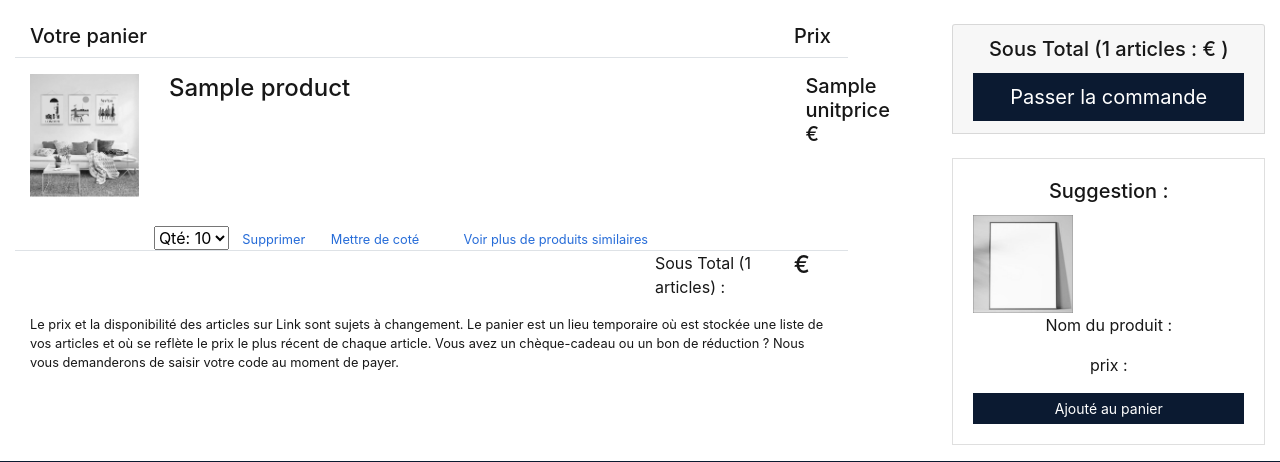
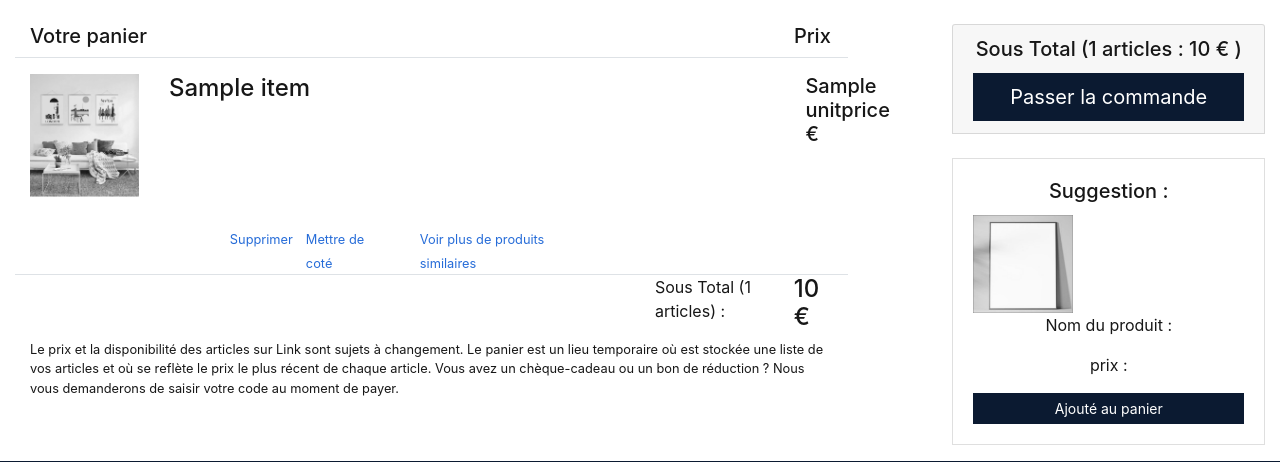
Before and after one commit to Afpa-repo/CDA_20046-2, a Symfony app: template filRouge/templates/cart/index.html.twig in a window 1280 px wide. Shown: the part 170-632 px from the top of the page. Run offline with Twig, Linux system fonts and the light colour scheme; the template is opened without the code that fills it: most values are stand-ins (such as "Sample title", 1, 10 or a date in 2020); some libraries are stand-ins or nearby versions.

Commit message:
affichage du panier / passage de variable twig

```diff
--- a/filRouge/templates/cart/index.html.twig
+++ b/filRouge/templates/cart/index.html.twig
@@ -5,6 +5,7 @@
 {% block body %}
 
     {% if items | length > 0 %}
+
 
 
 <div class="container-fluid">
@@ -22,14 +23,16 @@
             </div>
 
             {# Boucle pour display la liste des articles dans le panier #}
+            {{ dump (items) }}
 
             {% for item in items %}
+
                 <div class="row border-bottom mt-3">
                     <div class="col-2">
                         <img class="img-fluid" src="{{ asset ("images/index/retro.png") }}" alt="" width="150px"></div>
                     <div class="col-10">
                         <div class="row h-100">
-                            <div class="col-4"><h4>{{ item.product.proName }}</h4>
+                            <div class="col-4"><h4>{{ item.proName }}</h4>
                             </div>
                             <div class="col-1 offset-7"><h5>{{ item.stock.unitprice }} €</h5>
                             </div>
@@ -37,16 +40,16 @@
                                 <div class="col-2">
 
                                     {# Select quantity / Boucle #}
-                                    <select id="quantityCart">
-                                        <option> Qté: {{ item.quantity }}</option>
-                                        {% for i in 1..10 %}
-                                            {% if item.quantity != i %}
-                                                <option value="{{ i }}"> Qté: {{ i }}</option>
-                                            {% endif %}
-                                        {% endfor %}
-                                    </select>
+{#                                    <select id="quantityCart">#}
+{#                                        <option> Qté: {{ quantity }}</option>#}
+{#                                      {% for i in 1..10 %}#}
+{#                                           {% if quantity != i %}#}
+{#                                                <option value="{{ i }}"> Qté: {{ i }}</option>#}
+{#                                            {% endif %}#}
+{#                                        {% endfor %}#}
+{#                                    </select>#}
                                 </div>
-                                <div class="col-2"><a href="{{ path('cart_remove', {'idproduct': 1 , 'idstock' : 1  }) }}"
+                                <div class="col-2"><a href="{{ path('cart_remove', {'idproduct': item.id , 'idstock' : 1  }) }}"
                                                       class="small">
                                         Supprimer
                                     </a></div>
@@ -69,7 +72,7 @@
                     <p> Sous Total ({{ items|length }} articles) :</p>
                 </div>
                 <div class="col-1">
-                    <h4> €</h4>
+                    <h4>{{ total }} €</h4>
                 </div>
             </div>
 
@@ -158,7 +161,7 @@
                         <div class="col-12 p-0">
 
                             <div class="card card-header text-center">
-                                <h5 class="card-title">Sous Total ({{ items|length }} articles : €
+                                <h5 class="card-title">Sous Total ({{ items|length }} articles : {{ total }} €
                                     )</h5>
 
                                 {% if is_granted('ROLE_USER') %}
```
Also changed, not shown: filRouge/src/Controller/CartController.php (+20 -7 lines), filRouge/src/Service/Cart/CartService.php (+12 -10 lines), 1 other file.
